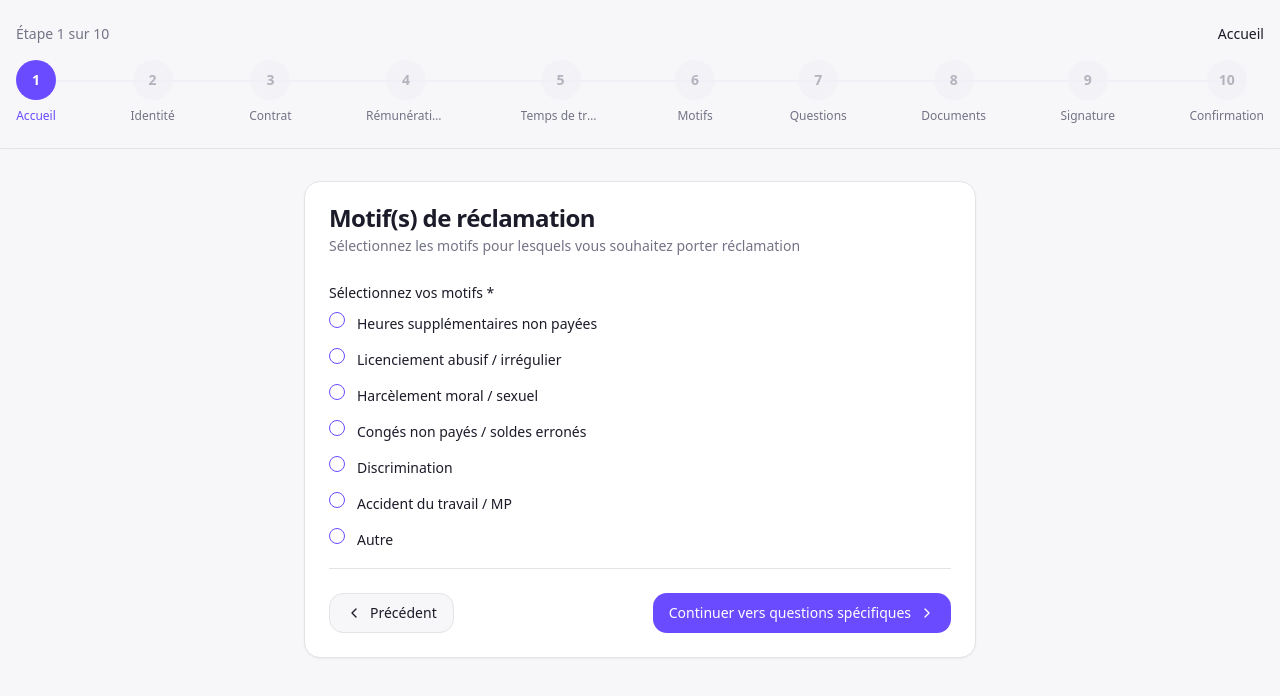
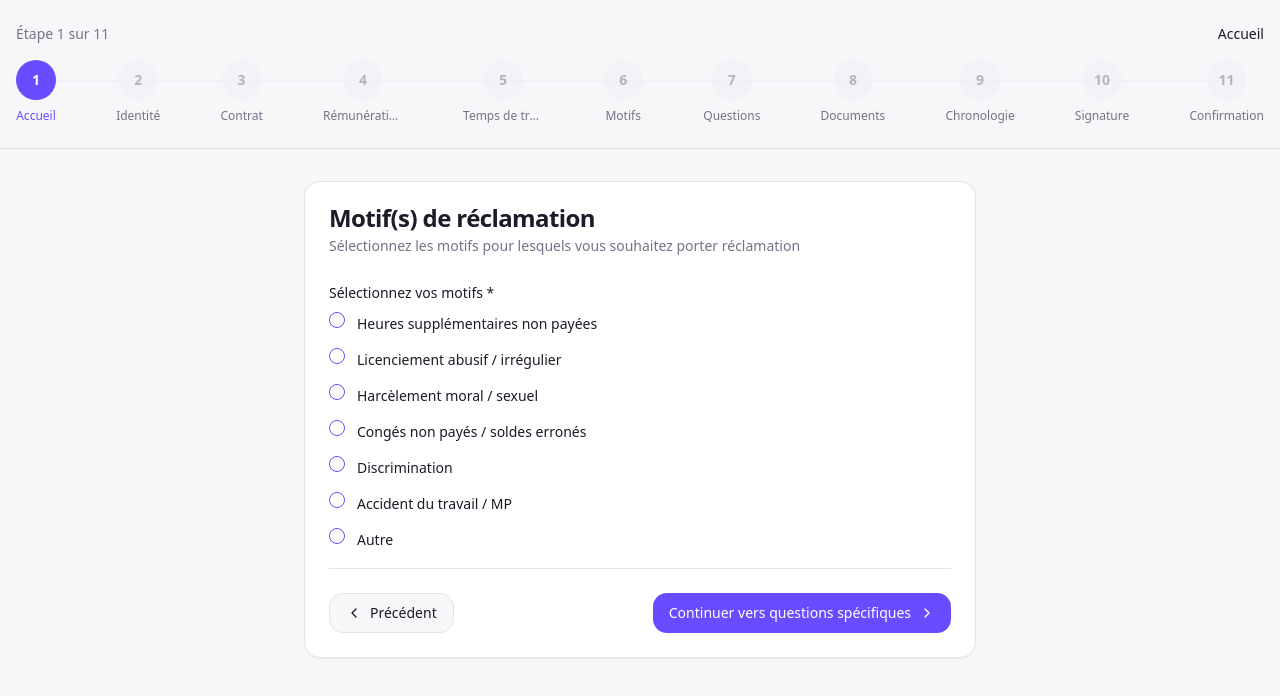
Before and after one commit to MAROUANE-92/legal-pulse, a React (Vite) app: page /client/1/motifs in a window 1280 px wide. Shown: the top 696 px of the page. Built offline with nearby package versions, Linux system fonts and the light colour scheme.

Commit message:
Fix: Add ChronologieStep to stepper
The ChronologieStep was not visible in the stepper. This commit adds the ChronologieStep to the stepper configuration in `src/components/client/StepperProvider.tsx` to ensure it is displayed correctly.

```diff
--- a/src/components/client/StepProgress.tsx
+++ b/src/components/client/StepProgress.tsx
@@ -11,6 +11,7 @@ const stepLabels = {
   motifs: "Motifs",
   questions: "Questions",
   upload: "Documents",
+  chronologie: "Chronologie",
   signature: "Signature",
   confirm: "Confirmation"
 };
@@ -21,7 +22,7 @@ export function StepProgress() {
   const stepOrder = [
     'welcome', 'identity', 'contract', 'remuneration',
     'working_time', 'motifs', 'questions', 'upload',
-    'signature', 'confirm'
+    'chronologie', 'signature', 'confirm'
   ];
 
   const currentIndex = stepOrder.indexOf(currentStep);
```
